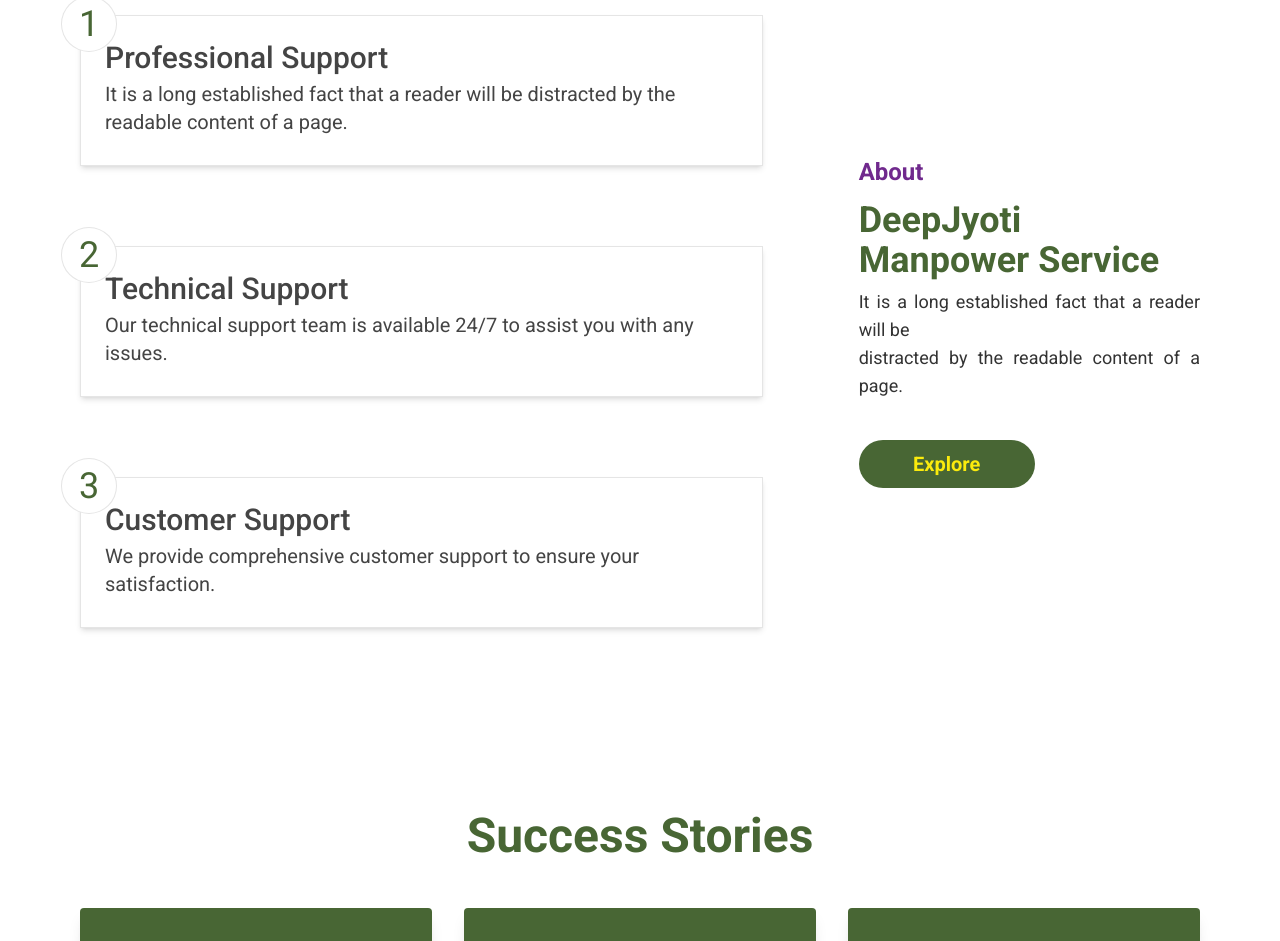
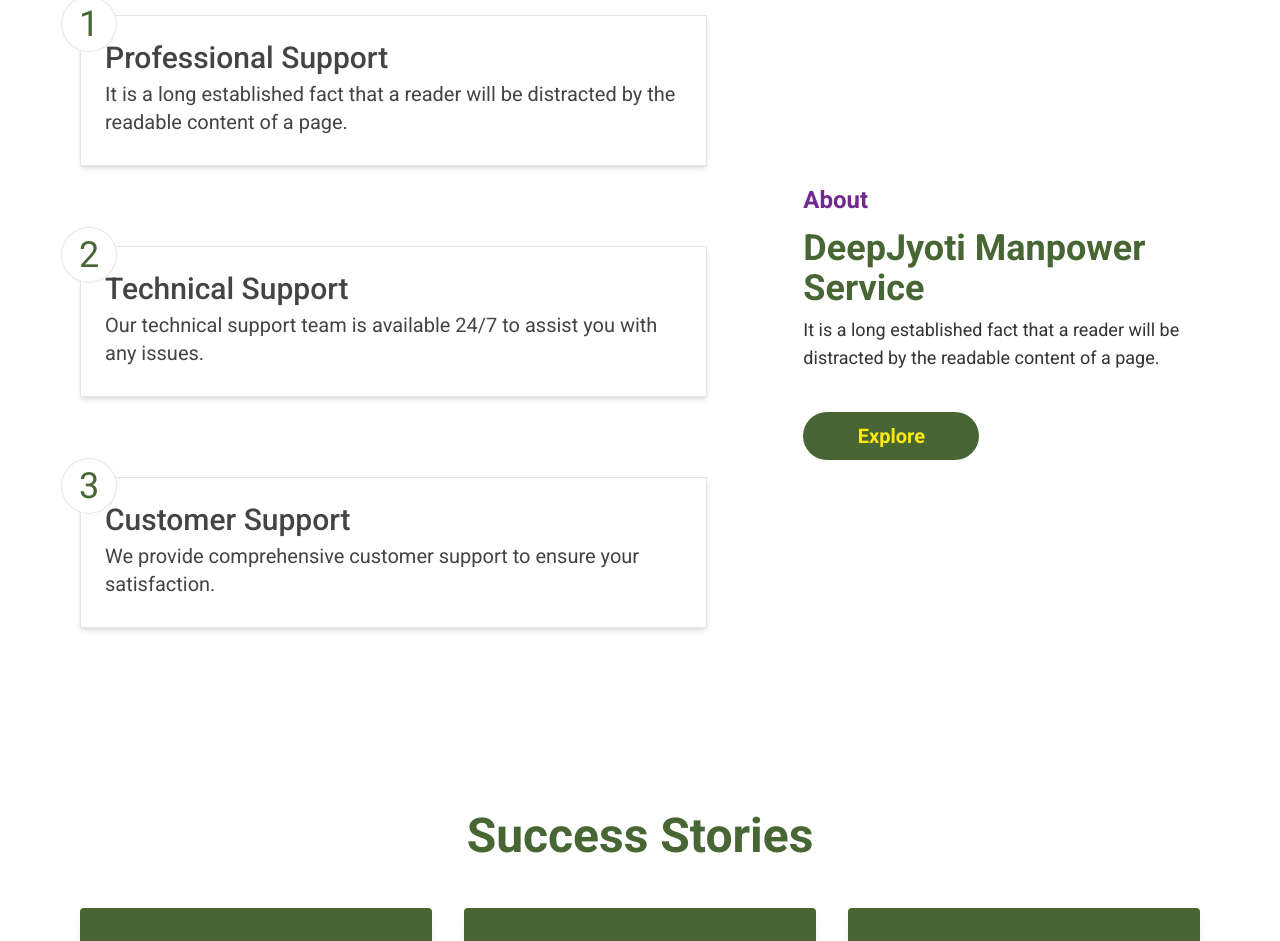
Before and after one commit to rhitik17/Deepjyoti_manpower, a React (Vite) app: page / in a window 1280 px wide. Shown: the part 992-1933 px from the top of the page. Built offline with nearby package versions, Linux system fonts and the light colour scheme.

Commit message:
add motion

```diff
--- a/src/components/home/AboutCard.jsx
+++ b/src/components/home/AboutCard.jsx
@@ -1,9 +1,19 @@
 import React from "react";
 import { Link } from "react-router-dom";
+import { slideFromRight } from "../../utils";
+import {motion} from "framer-motion"
 
 const AboutCard = () => {
   return (
-    <div className="w-full  flex flex-col justify-start items-start gap-10">
+
+    <motion.div
+    className="w-full  flex flex-col justify-start items-start gap-10"
+    initial="hidden"
+    whileInView="visible"
+    viewport={{ once: true, amount: 0.5 }}
+    variants={slideFromRight}
+  >
+
       <div className="w-full flex flex-col items-end gap-2">
         {/* Title Section */}
         <div className="w-full flex flex-col items-start gap-3">
@@ -31,7 +41,7 @@
           </span>
         </div>
       </Link>
-    </div>
+    </motion.div>
   );
 };
 
--- a/src/views/pages/home.jsx
+++ b/src/views/pages/home.jsx
@@ -8,7 +8,7 @@
 import Insights from "../../components/home/Insights";
 import TrustedPartners from "../../components/home/TrustedPartners";
 import { motion } from "framer-motion";
-import { slideFromLeft, slideFromRight } from "../../utils";
+import { slideFromLeft,  } from "../../utils";
 
 const Home = () => {
   const supports = [
@@ -71,15 +71,13 @@
 
             </motion.div>
 
-              <motion.div
-                    className="lg:w-4/12 "
+              <div
+
                     initial="hidden"
-                    whileInView="visible"
-                    viewport={{ once: true, amount: 0.5 }}
-                    variants={slideFromRight}
+
                   >
               <AboutCard />
-            </motion.div>
+            </div>
           </div>
         </div>
 
```
